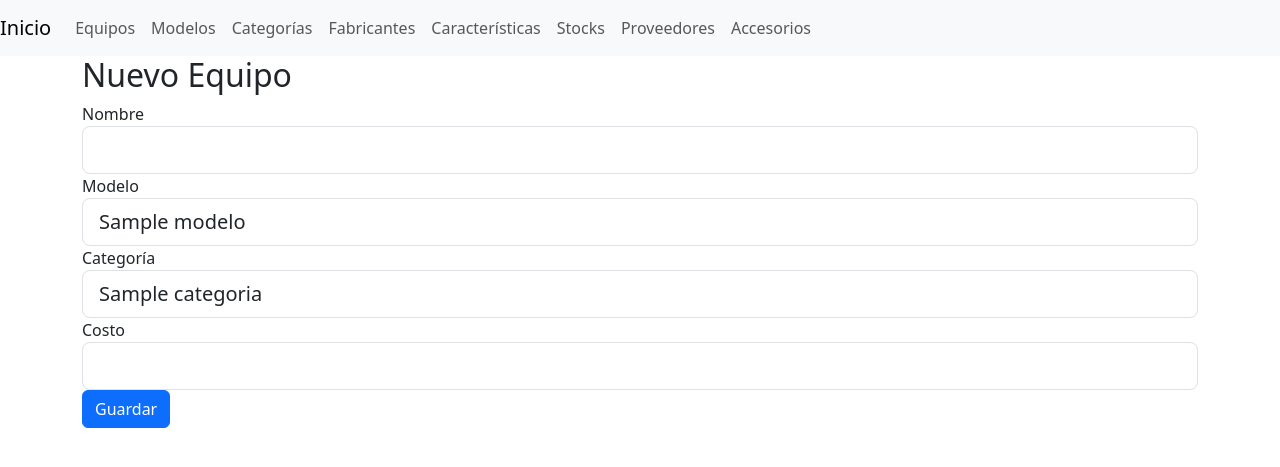
After one commit to ebh2024/EFI_Python_2024, a Flask app: page /equipo/new in a window 1280 px wide. The commit adds this page. Shown: the top 467 px of the page. Run offline with Flask 3, Linux system fonts and the light colour scheme; tables that the repository leaves empty hold one stand-in row (values such as "Sample post"); some libraries are stand-ins or nearby versions.

Commit message:
se agregaron formulario para equipo y modelo

```diff
--- a/app.py
+++ b/app.py
@@ -1,16 +1,25 @@
-from flask import Flask, render_template
+import os
+from flask import Flask, render_template, url_for, redirect, request, flash
 from flask_sqlalchemy import SQLAlchemy
 from flask_migrate import Migrate
+from flask_bootstrap import Bootstrap
+from forms import EquipoForm, ModeloForm
+
 
 app = Flask(__name__)
 app.config['SQLALCHEMY_DATABASE_URI'] = 'mysql+pymysql://root:@localhost/database'
 app.config['SQLALCHEMY_TRACK_MODIFICATIONS'] = False
+app.config['SECRET_KEY'] = os.urandom(24)  # Esto genera una clave secreta aleatoria
 
 db = SQLAlchemy(app)
 migrate = Migrate(app, db)
+bootstrap = Bootstrap(app)
 
 from models import Equipo, Modelo, Categoria, Fabricante, Caracteristica, Stock, Proveedor, Accesorio
 
+def populate_choices(form):
+    form.modelo_id.choices = [(modelo.id, modelo.nombre) for modelo in Modelo.query.all()]
+    form.categoria_id.choices = [(categoria.id, categoria.nombre) for categoria in Categoria.query.all()]
 
 @app.route('/')
 def home():
@@ -21,10 +30,86 @@ def equipos():
     equipos = Equipo.query.all()
     return render_template('equipos.html', equipos=equipos)
 
+@app.route('/equipo/new', methods=['GET', 'POST'])
+def new_equipo():
+    form = EquipoForm()
+    populate_choices(form)
+    if form.validate_on_submit():
+        equipo = Equipo(nombre=form.nombre.data, modelo_id=form.modelo_id.data, categoria_id=form.categoria_id.data, costo=form.costo.data)
+        db.session.add(equipo)
+        db.session.commit()
+        flash('Equipo creado exitosamente.', 'success')
+        return redirect(url_for('equipos'))
+    return render_template('equipo_form.html', form=form, legend='Nuevo Equipo')
+
+@app.route('/equipo/<int:id>/update', methods=['GET', 'POST'])
+def update_equipo(id):
+    equipo = Equipo.query.get_or_404(id)
+    form = EquipoForm()
+    populate_choices(form)
+    if request.method == 'GET':
+        form.nombre.data = equipo.nombre
+        form.modelo_id.data = equipo.modelo_id
+        form.categoria_id.data = equipo.categoria_id
+        form.costo.data = equipo.costo
+    if form.validate_on_submit():
+        equipo.nombre = form.nombre.data
+        equipo.modelo_id = form.modelo_id.data
+        equipo.categoria_id = form.categoria_id.data
+        equipo.costo = form.costo.data
+        db.session.commit()
+        flash('Equipo actualizado exitosamente.', 'success')
+        return redirect(url_for('equipos'))
+    return render_template('equipo_form.html', form=form, legend='Actualizar Equipo')
+
+@app.route('/equipo/<int:id>/delete', methods=['POST'])
+def delete_equipo(id):
+    equipo = Equipo.query.get_or_404(id)
+    db.session.delete(equipo)
+    db.session.commit()
+    flash('Equipo eliminado exitosamente.', 'success')
+    return redirect(url_for('equipos'))
+
 @app.route('/modelos')
 def modelos():
     modelos = Modelo.query.all()
     return render_template('modelos.html', modelos=modelos)
+
+@app.route('/modelo/new', methods=['GET', 'POST'])
+def new_modelo():
+    form = ModeloForm()
+    form.fabricante_id.choices = [(f.id, f.nombre) for f in Fabricante.query.all()]
+    if form.validate_on_submit():
+        modelo = Modelo(nombre=form.nombre.data, fabricante_id=form.fabricante_id.data)
+        db.session.add(modelo)
+        db.session.commit()
+        flash('Modelo creado exitosamente.', 'success')
+        return redirect(url_for('modelos'))
+    return render_template('modelo_form.html', form=form, legend='Nuevo Modelo')
+
+@app.route('/modelo/<int:id>/update', methods=['GET', 'POST'])
+def update_modelo(id):
+    modelo = Modelo.query.get_or_404(id)
+    form = ModeloForm()
+    form.fabricante_id.choices = [(f.id, f.nombre) for f in Fabricante.query.all()]
+    if request.method == 'GET':
+        form.nombre.data = modelo.nombre
+        form.fabricante_id.data = modelo.fabricante_id
+    if form.validate_on_submit():
+        modelo.nombre = form.nombre.data
+        modelo.fabricante_id = form.fabricante_id.data
+        db.session.commit()
+        flash('Modelo actualizado exitosamente.', 'success')
+        return redirect(url_for('modelos'))
+    return render_template('modelo_form.html', form=form, legend='Actualizar Modelo')
+
+@app.route('/modelo/<int:id>/delete', methods=['POST'])
+def delete_modelo(id):
+    modelo = Modelo.query.get_or_404(id)
+    db.session.delete(modelo)
+    db.session.commit()
+    flash('Modelo eliminado exitosamente.', 'success')
+    return redirect(url_for('modelos'))
 
 @app.route('/categorias')
 def categorias():
@@ -60,3 +145,5 @@ def accesorios():
 
 if __name__ == '__main__':
     app.run(debug=True)
+
+#'mysql+pymysql://root:@localhost/database'
--- /dev/null
+++ b/forms.py
@@ -0,0 +1,16 @@
+from flask_wtf import FlaskForm
+from wtforms import StringField, IntegerField, FloatField, SelectField, SubmitField
+from wtforms.validators import DataRequired, Length
+
+class EquipoForm(FlaskForm):
+    nombre = StringField('Nombre', validators=[DataRequired(), Length(min=1, max=80)])
+    modelo_id = SelectField('Modelo', coerce=int)
+    categoria_id = SelectField('Categoría', coerce=int)
+    costo = FloatField('Costo', validators=[DataRequired()])
+    submit = SubmitField('Guardar')
+
+
+class ModeloForm(FlaskForm):
+    nombre = StringField('Nombre', validators=[DataRequired()])
+    fabricante_id = SelectField('Fabricante', coerce=int, validators=[DataRequired()])
+    submit = SubmitField('Guardar')
--- /dev/null
+++ b/templates/equipo_form.html
@@ -0,0 +1,26 @@
+{% extends "base_template.html" %}
+{% block content %}
+    <h2>{{ legend }}</h2>
+    <form method="POST" action="">
+        {{ form.hidden_tag() }}
+        <div class="form-group">
+        {{ form.nombre.label(class="form-control-label") }}
+        {{ form.nombre(class="form-control form-control-lg") }}
+        </div>
+        <div class="form-group">
+        {{ form.modelo_id.label(class="form-control-label") }}
+        {{ form.modelo_id(class="form-control form-control-lg") }}
+        </div>
+        <div class="form-group">
+        {{ form.categoria_id.label(class="form-control-label") }}
+        {{ form.categoria_id(class="form-control form-control-lg") }}
+        </div>
+        <div class="form-group">
+        {{ form.costo.label(class="form-control-label") }}
+        {{ form.costo(class="form-control form-control-lg") }}
+        </div>
+        <div class="form-group">
+        {{ form.submit(class="btn btn-primary btn-block") }}
+        </div>
+    </form>
+{% endblock %}
```
Also changed, not shown: templates/equipos.html (+8 -0 lines), templates/modelo_form.html (added, +18 -0 lines), templates/modelos.html (+8 -0 lines).
